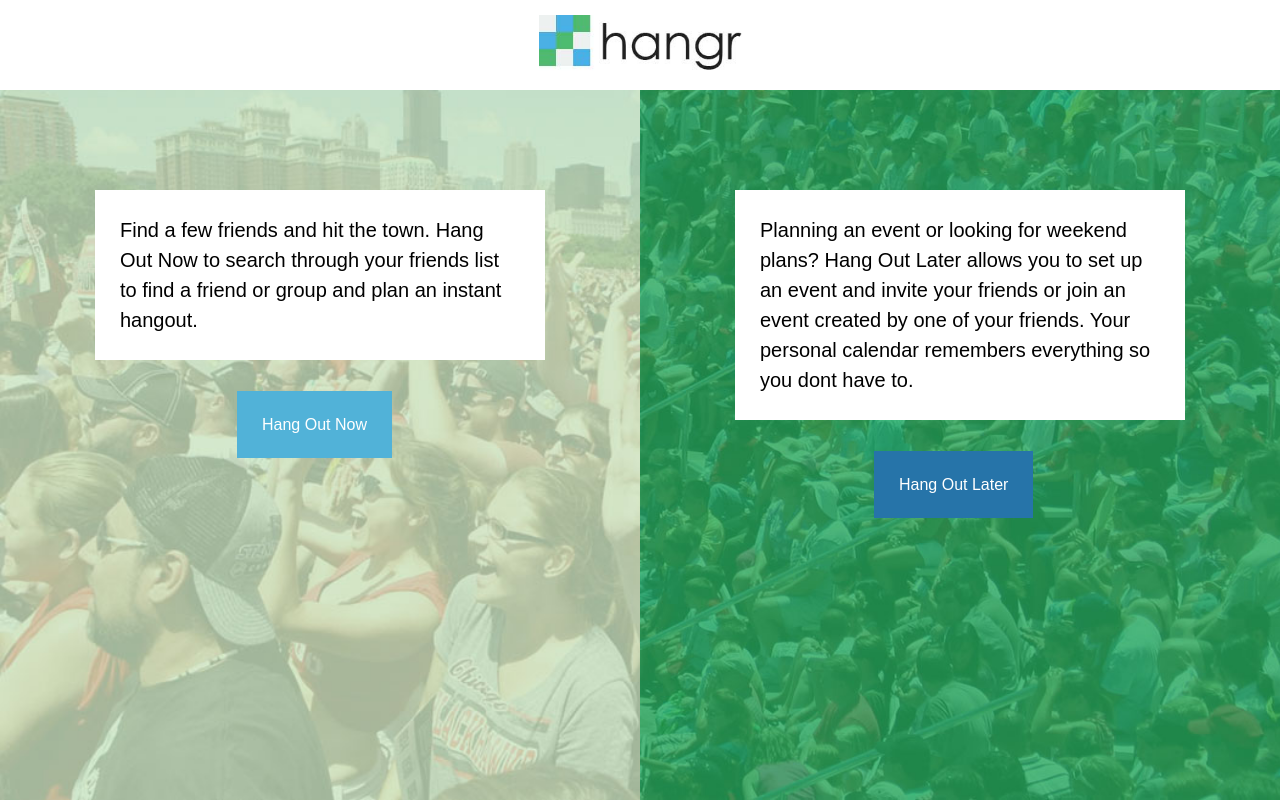
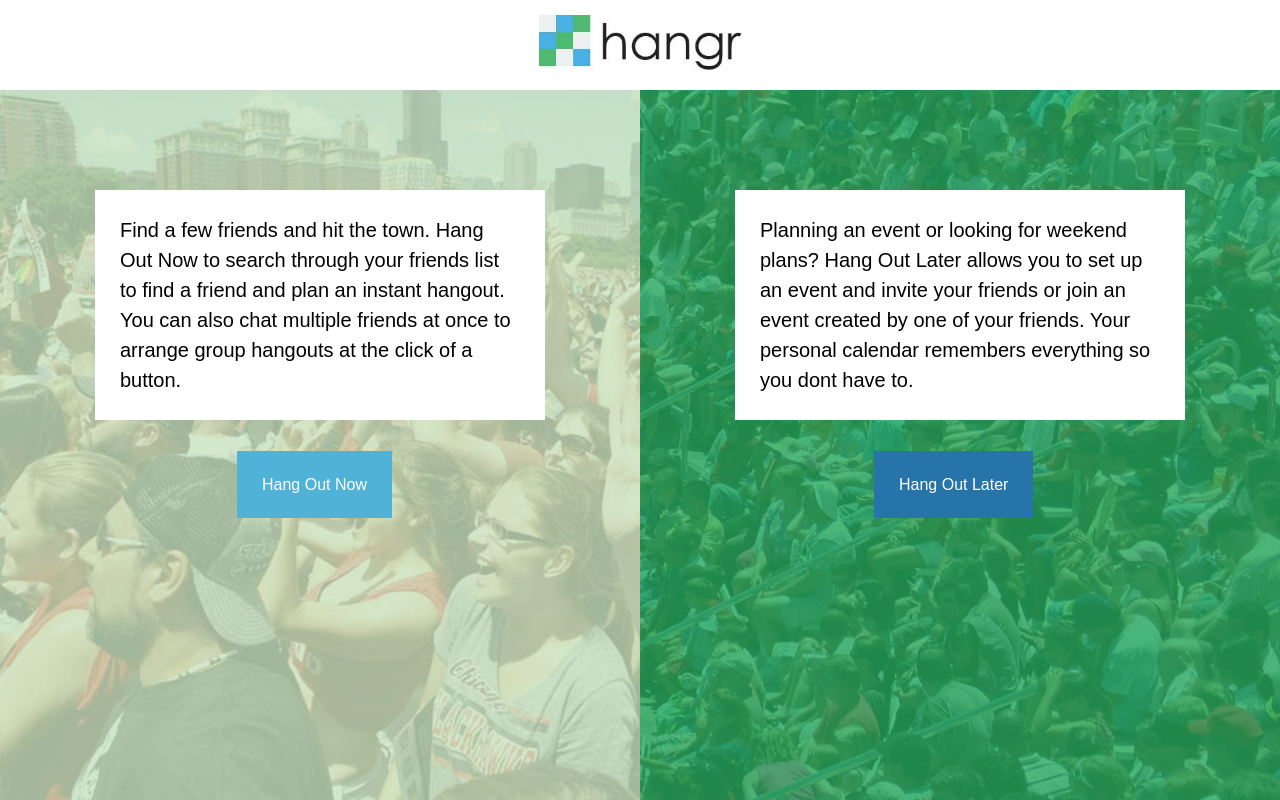
Before and after one commit to justinyangusa/hangr, a PHP site: page /portal.php in a window 1280 px wide. Run offline with PHP 8.4, Linux system fonts and the light colour scheme; some libraries are stand-ins or nearby versions; some web fonts are replaced.

```diff
--- a/portal.php
+++ b/portal.php
@@ -16,9 +16,9 @@
 	<div class="portal" style="display:none">
 		<div class="left">
 			<p style="display:none">
-				Find a few friends and hit the town. Hang Out Now to search through your friends list to find a friend or group and plan an instant hangout.
+				Find a few friends and hit the town. Hang Out Now to search through your friends list to find a friend and plan an instant hangout. You can also chat multiple friends at once to arrange group hangouts at the click of a button.
 			</p>
-			<a href="#" style="display:none">Hang Out Now</a>
+			<a href="calendar.php" style="display:none">Hang Out Now</a>
 		</div>
 		<div class="right">
 			<p style="display:none">
```
